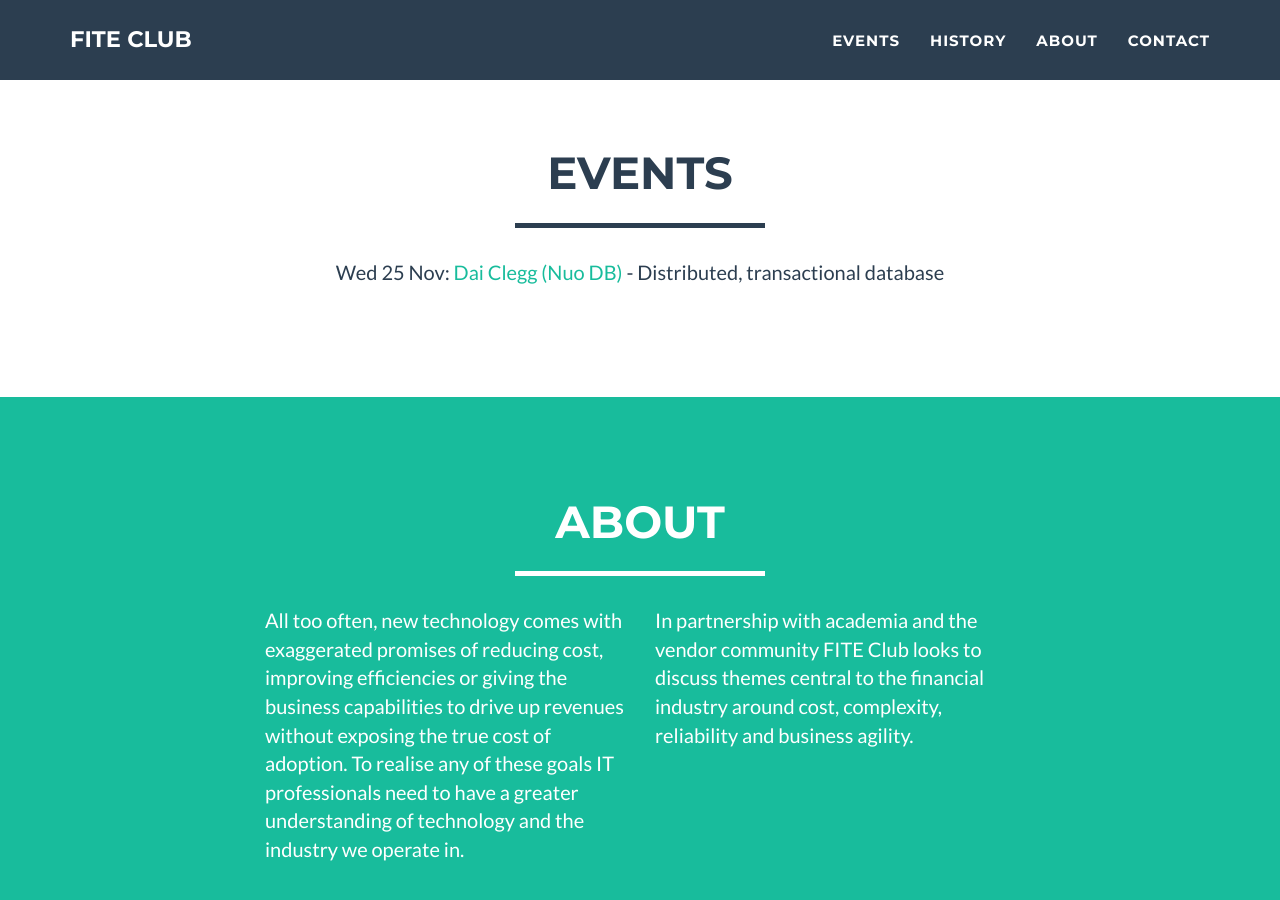
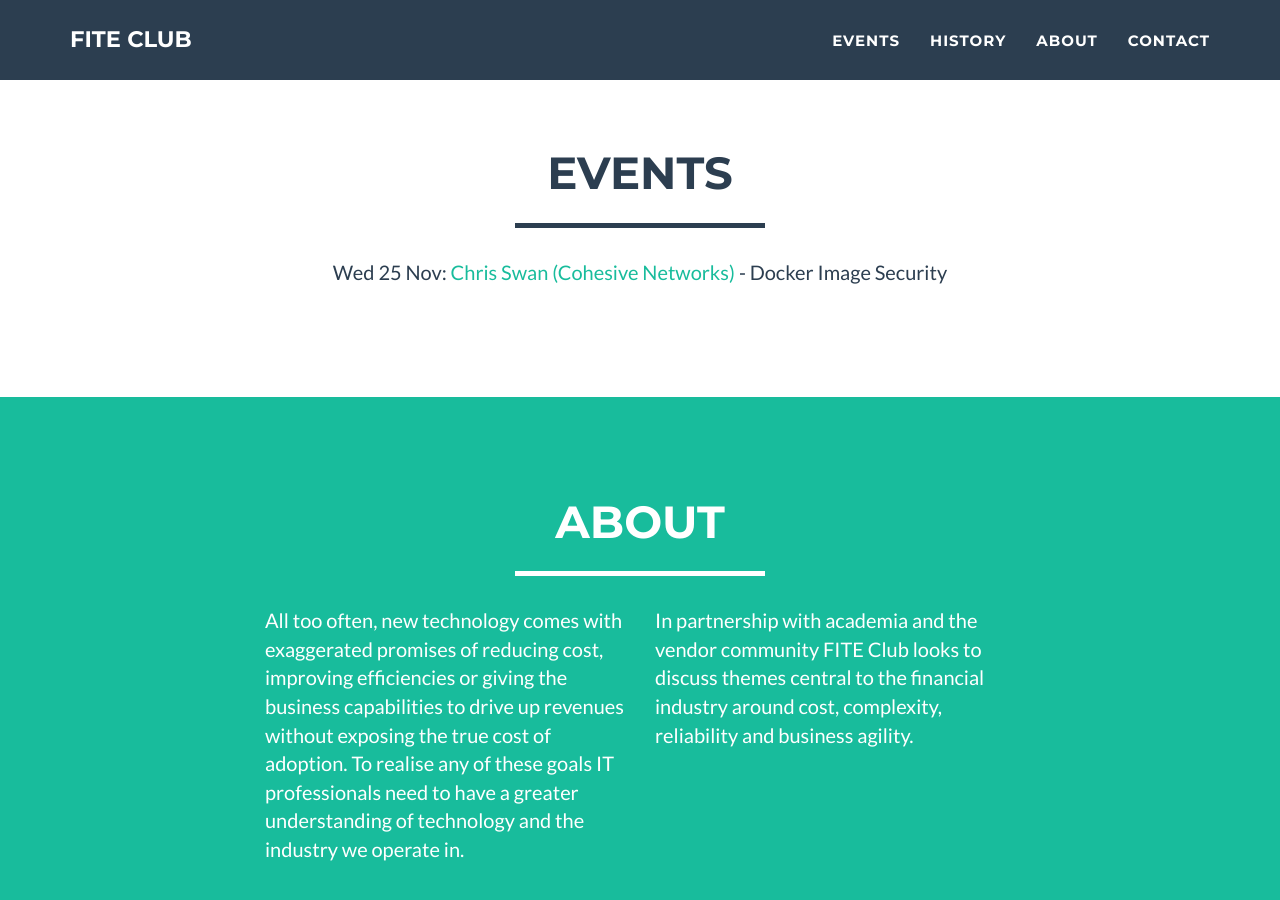
Before and after one commit to fitecluborg/website, a Jekyll site: the page built from index.html, in a window 1280 px wide and 900 px high, scrolled down 529 px. Built offline with Jekyll 4.4.1, drawn with Linux system fonts in a browser that asks for light colours.

Commit message:
swapped Dai out for me

```diff
--- a/_includes/events.html
+++ b/_includes/events.html
@@ -9,7 +9,7 @@
             </div>
             <div class="row">
                 <div class="col-lg-12 text-center">
-                    <p>Wed 25 Nov: <a href="http://fiteclub.eventbrite.com">Dai Clegg (Nuo DB)</a> - Distributed, transactional database</p>
+                    <p>Wed 25 Nov: <a href="http://fiteclub.eventbrite.com">Chris Swan (Cohesive Networks)</a> - Docker Image Security</p>
                 </div>
             </div>
         </div>
```
